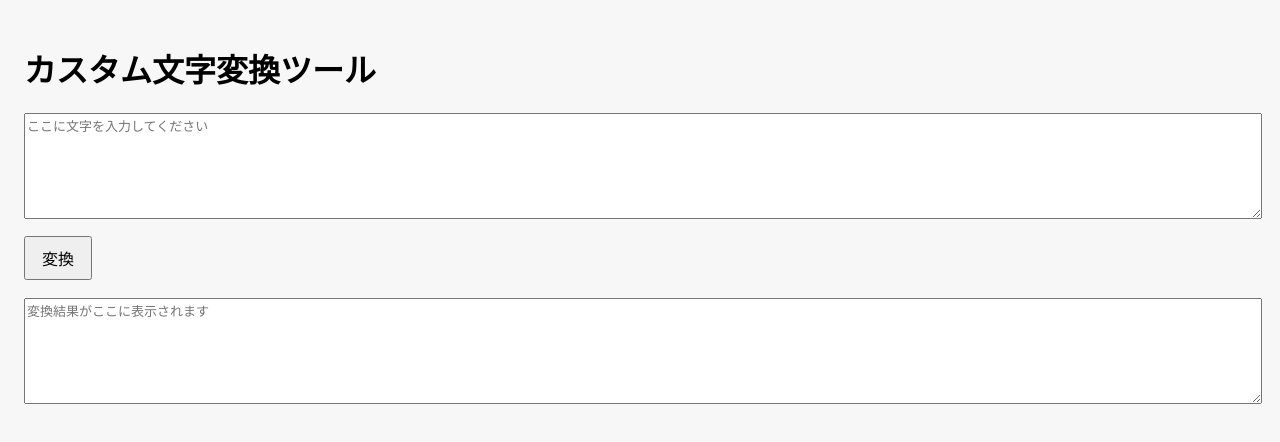
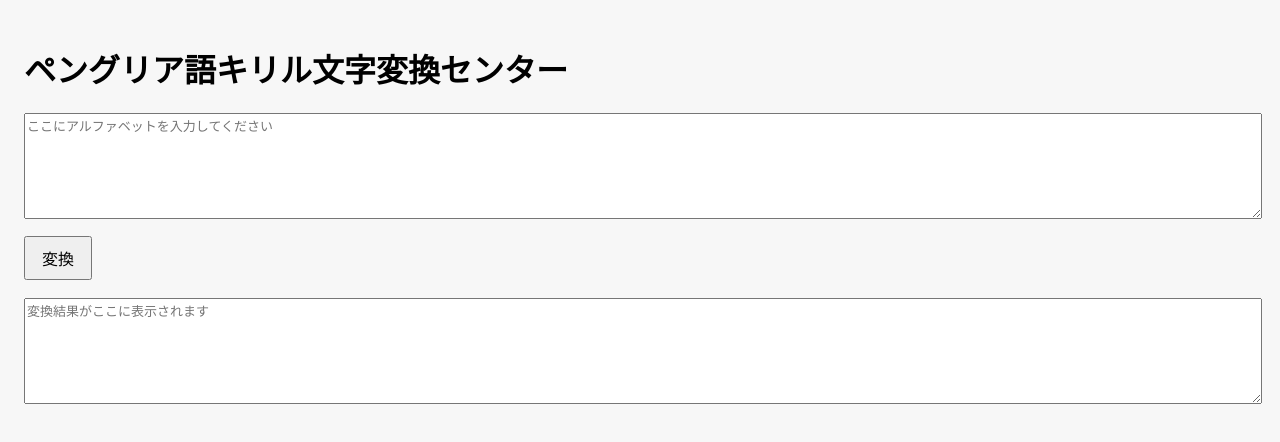
Before and after one commit to Bekengdesu/penglia-ex-cyrillic, a plain HTML site: page index.html in a window 1280 px wide. Drawn offline with Linux system fonts and the light colour scheme.

Commit message:
Update index.html

```diff
--- a/index.html
+++ b/index.html
@@ -22,8 +22,8 @@
   </style>
 </head>
 <body>
-  <h1>カスタム文字変換ツール</h1>
-  <textarea id="input" placeholder="ここに文字を入力してください"></textarea><br>
+  <h1>ペングリア語キリル文字変換センター</h1>
+  <textarea id="input" placeholder="ここにアルファベットを入力してください"></textarea><br>
   <button onclick="convert()">変換</button><br><br>
   <textarea id="output" placeholder="変換結果がここに表示されます" readonly></textarea>
 
@@ -36,6 +36,8 @@
       const vowels = ['a', 'e', 'i', 'o', 'u', 'ä', 'ö', 'ü', 'ï', 'y'];
 
       const transformMap = {
+        'a': 'а',
+        'b': 'б',
         'ć': 'ц',
         'č': 'ќ',
         'ç': 'ч',
```
